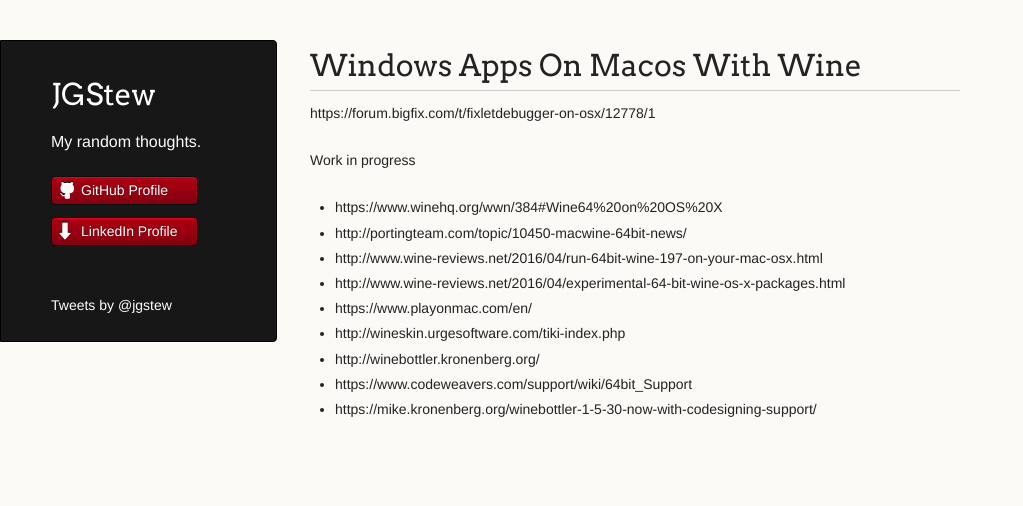
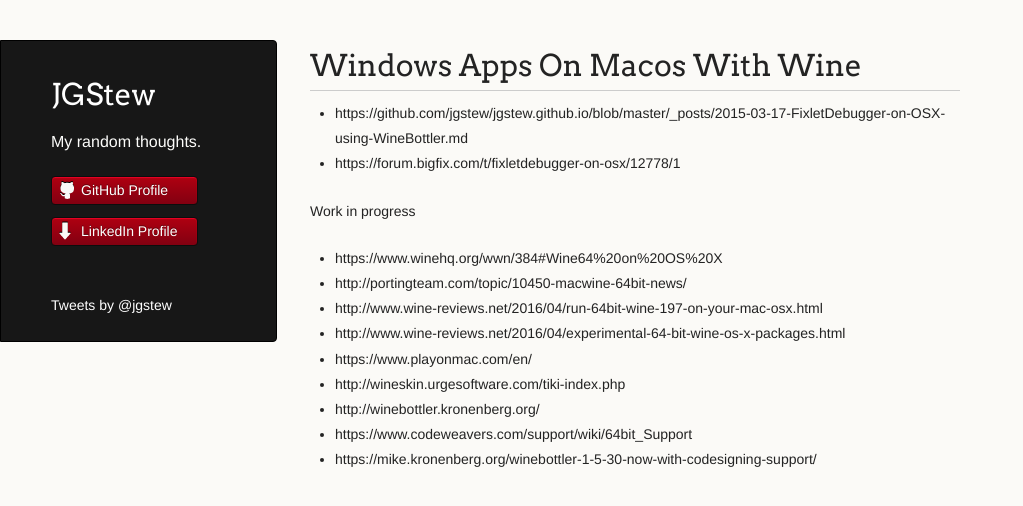
Before and after one commit to jgstew/jgstew.github.io, a Jekyll site: the page built from _posts/2016-12-03-Windows-apps-on-macOS-with-Wine.md, in a window 1280 px wide. Shown: the top 506 px of the page, without its empty margins (0-1023 px from the left). Built offline with Jekyll 4.4.1, drawn with Linux system fonts in a browser that asks for light colours; comment, search, counter and statistics services are not loaded; part of the change alters nothing that is shown.

Commit message:
Update 2016-12-03-Windows-apps-on-macOS-with-Wine.md

```diff
--- a/_posts/2016-12-03-Windows-apps-on-macOS-with-Wine.md
+++ b/_posts/2016-12-03-Windows-apps-on-macOS-with-Wine.md
@@ -1,5 +1,6 @@
 
-https://forum.bigfix.com/t/fixletdebugger-on-osx/12778/1
+- https://github.com/jgstew/jgstew.github.io/blob/master/_posts/2015-03-17-FixletDebugger-on-OSX-using-WineBottler.md
+- https://forum.bigfix.com/t/fixletdebugger-on-osx/12778/1
 
 Work in progress
 
```
